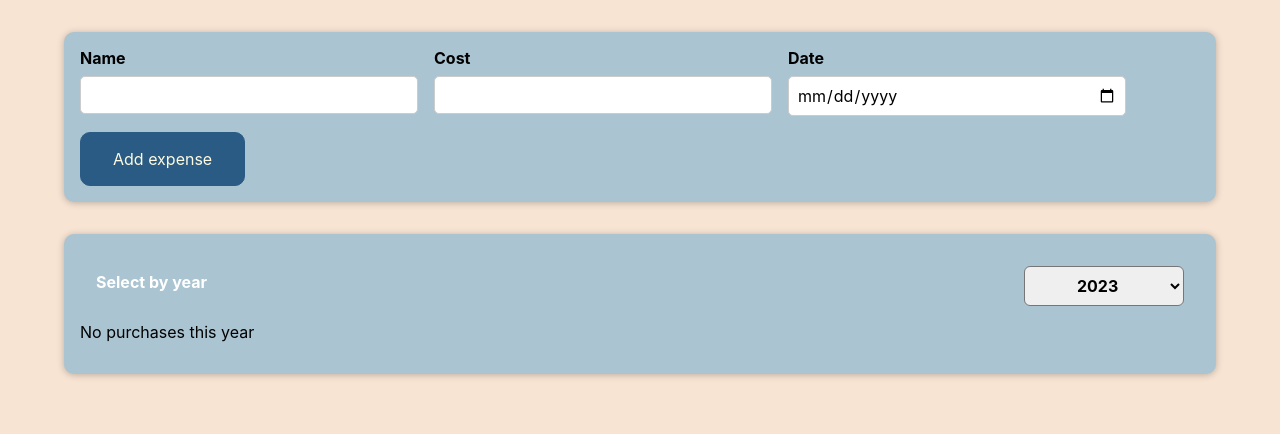
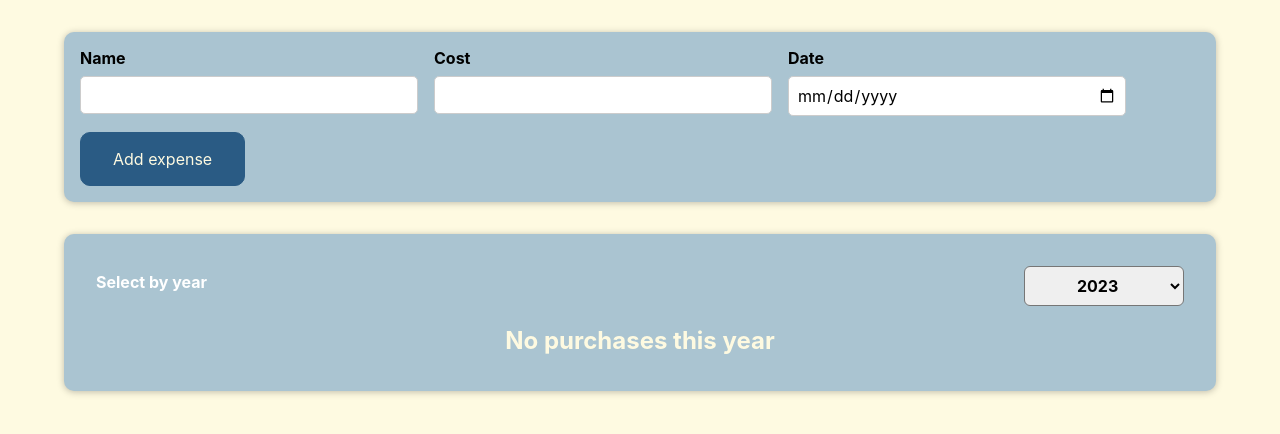
Before and after one commit to YouNone/React-Alex23, a React (Create React App) app: page / in a window 1280 px wide. Shown: the top 434 px of the page. Built offline with nearby package versions, Linux system fonts and the light colour scheme.

Commit message:
created CostList component, refactoring, dividing logic

```diff
--- a/src/components/Costs/CostItem.js
+++ b/src/components/Costs/CostItem.js
@@ -4,6 +4,7 @@ import './CostItem.css'
 
 const CostItem = (props) => {
     return (
+        <li>
             <Card className='cost-item'>
                 <CostDate date={props.date} />
                 <div className='cost-item__description'>
@@ -11,6 +12,7 @@ const CostItem = (props) => {
                     <div className='cost-item__price'>${props.amount}</div>
                 </div>
             </Card>
+        </li>
     )
 }
 export default CostItem;
--- /dev/null
+++ b/src/components/Costs/CostList.css
@@ -0,0 +1,9 @@
+.cost-list {
+  list-style: none;
+  padding: 0;
+}
+
+.cost-list__fallback {
+  color: #fefae1;
+  text-align: center;
+}
--- /dev/null
+++ b/src/components/Costs/CostList.js
@@ -0,0 +1,22 @@
+import CostItem from './CostItem';
+import './CostList.css';
+
+function CostList(props) {
+    if (props.costs.length === 0) {
+        return <h2 className='cost-list__fallback'> No purchases this year</h2>
+    }
+
+    return(
+        <ul className='cost-list'>
+            {props.costs.map(cost =>
+            <CostItem
+                key={cost.id}
+                date={cost.date}
+                description={cost.description}
+                amount={cost.amount}
+            />
+            )}
+        </ul>
+    )
+}
+export default CostList;
--- a/src/components/Costs/Costs.js
+++ b/src/components/Costs/Costs.js
@@ -1,8 +1,8 @@
-import CostItem from './CostItem';
 import './Costs.css';
 import Card from '../UI/Card';
 import CostsFilter from './CostsFilter';
 import { useState } from 'react';
+import CostList from './CostList';
 
 const Costs = (props) => {
     const [selectedYear, setYear] = useState('2023');
@@ -14,18 +14,7 @@ const Costs = (props) => {
     }
 
     //  forth solution, final
-    let costContent = <p>No purchases this year</p>;
 
-    if (filteredCosts.length > 0) {
-        costContent = filteredCosts.map(cost =>
-            <CostItem
-                key={cost.id}
-                date={cost.date}
-                description={cost.description}
-                amount={cost.amount}
-            />
-        );
-    }
 
     // Part third ternat solution before return
     // let costContent = filteredCosts.length === 0 ? <p>No purchases this year</p> : filteredCosts.map(cost =>
@@ -41,7 +30,6 @@ const Costs = (props) => {
        <div>
          <Card className='costs'>
             <CostsFilter year={selectedYear} onChangeYear={onChangeYearHandler}/>
-
             {/*!! frist hard to read code */}
 
             {/* {filteredCosts.length === 0 && <p>No purchases this year </p>}
@@ -69,7 +57,8 @@ const Costs = (props) => {
             } */}
 
             {/* third/ forth solution */}
-            {costContent}
+            {/* {costContent} */}
+            <CostList costs={filteredCosts} />
 
         </Card>
        </div>
--- a/src/index.css
+++ b/src/index.css
@@ -1,5 +1,5 @@
 body {
-  background-color: rgb(248, 228, 211);
+  background-color: #fefae1;
   margin: 20px;
   font-family: -apple-system, BlinkMacSystemFont, 'Segoe UI', 'Roboto', 'Oxygen',
     'Ubuntu', 'Cantarell', 'Fira Sans', 'Droid Sans', 'Helvetica Neue',
```
Lines whose indentation alone changed are shown as unchanged.
